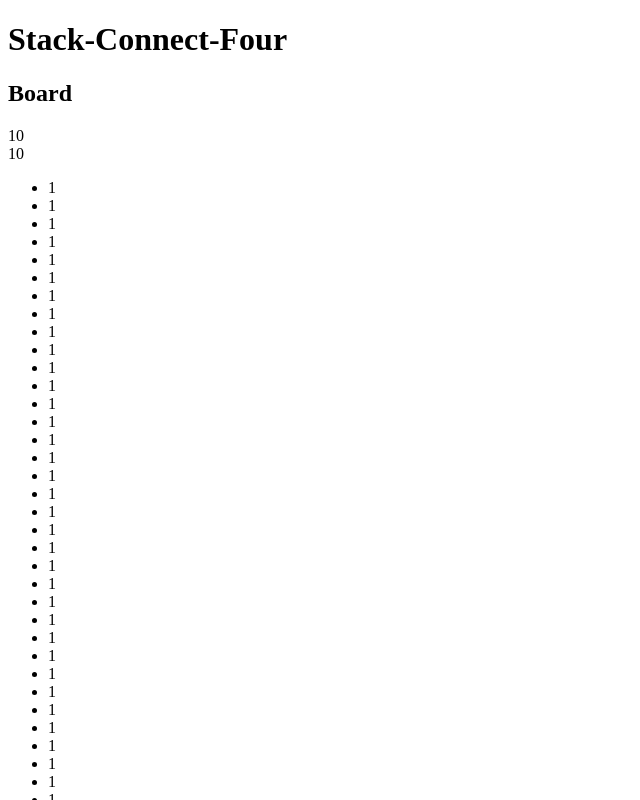
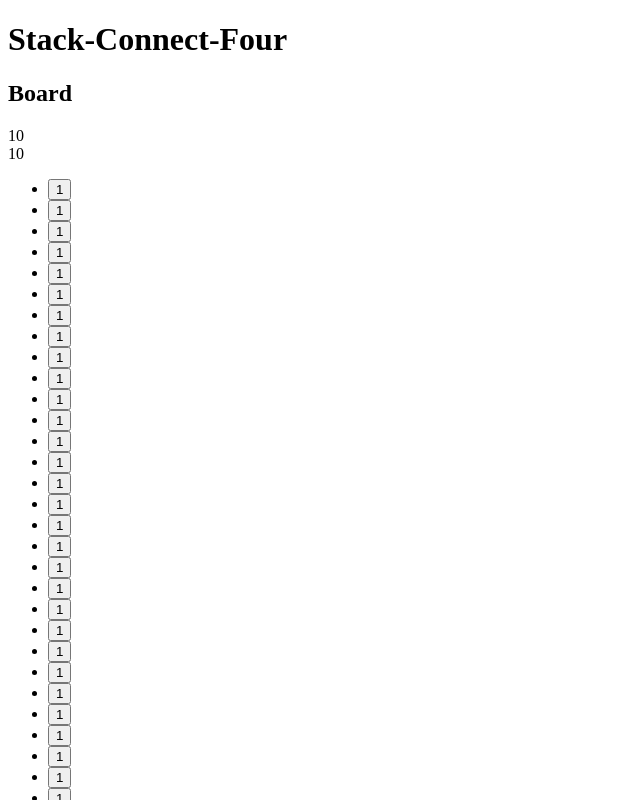
Before and after one commit to aikiyy/stack-connect-four, a React app: page / in a window 1280 px wide. Shown: the top 800 px of the page, without its empty margins (0-640 px from the left). Built offline with nearby package versions, Linux system fonts and the light colour scheme; the HTML template or start-up script is replaced by a standard one.

Commit message:
make src/Square.jsx

```diff
--- a/src/Board.jsx
+++ b/src/Board.jsx
@@ -1,4 +1,5 @@
 import React from 'react'
+import {Square} from './Square'
 
 export class Board extends React.Component {
   constructor(props) {
@@ -12,7 +13,7 @@ export class Board extends React.Component {
     var list = [];
 
     for(var i in this.state.squares){
-      list.push(<li>{this.state.squares[i]}</li>);
+      list.push(<li><Square value={this.state.squares[i]} /></li>);
     }
 
     return (
--- /dev/null
+++ b/src/Square.jsx
@@ -0,0 +1,11 @@
+import React from 'react'
+
+export class Square extends React.Component {
+  render() {
+    return (
+      <button className="square">
+        {this.props.value}
+      </button>
+    );
+  }
+}
```
